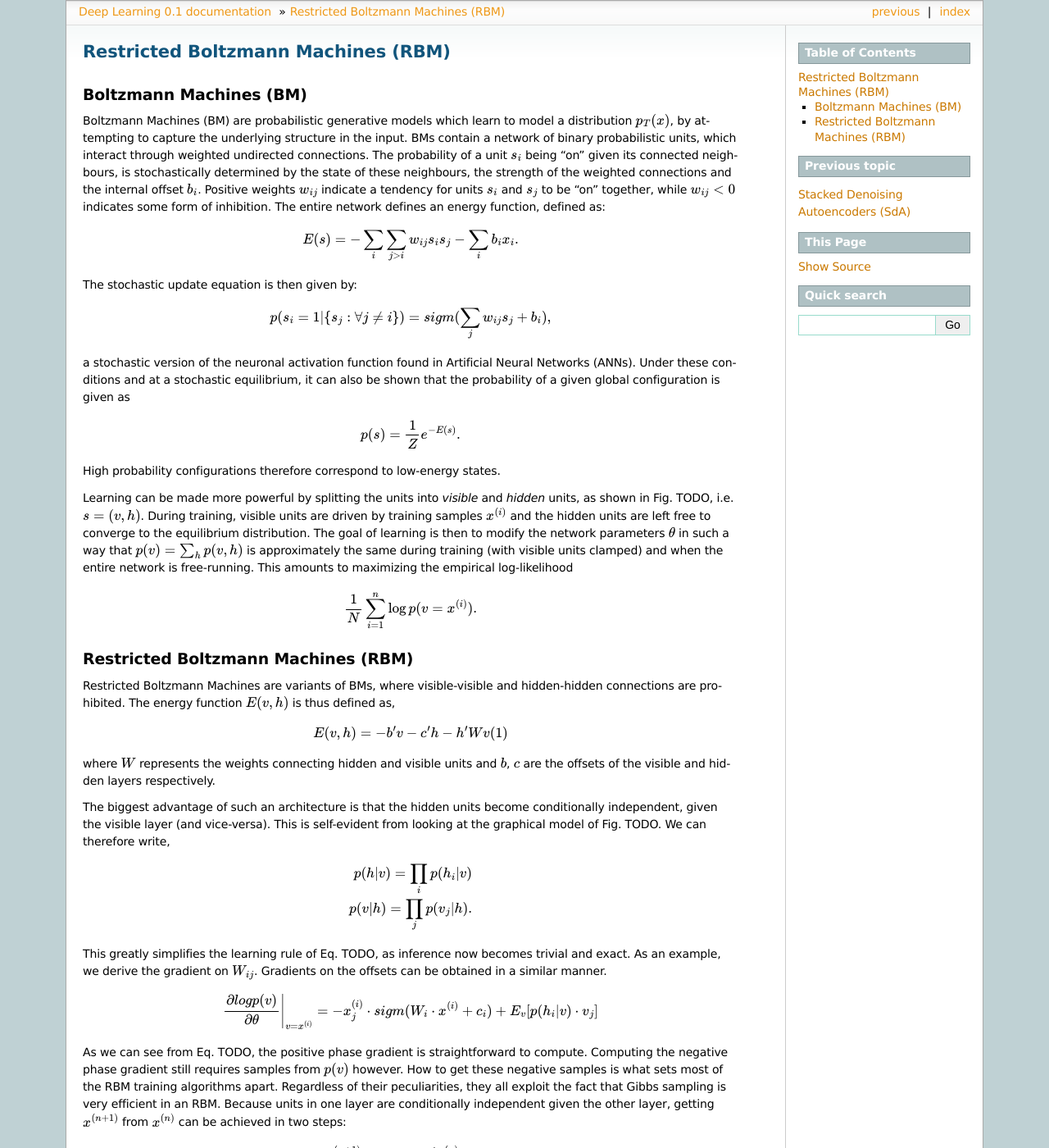
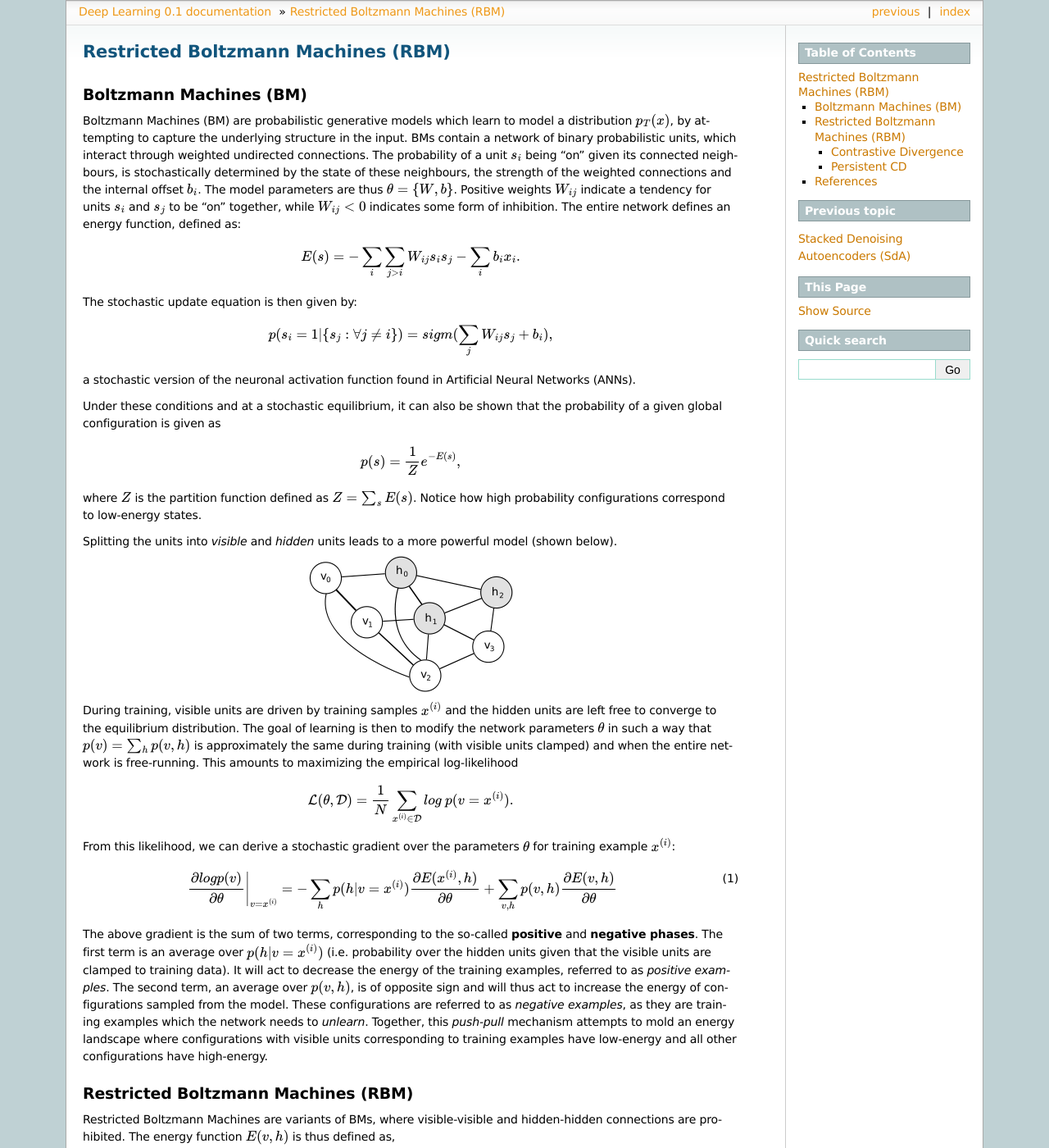
Before and after one commit to lisa-lab/DeepLearningTutorials, a Sphinx documentation site: the page built from doc/rbm.txt, in a window 1280 px wide and 1400 px high. Shown: the whole window at 82% size. Built offline with Sphinx 7.4.7, drawn with Linux system fonts in a browser that asks for light colours; formulas are drawn with MathJax 3; pages that are not in the unit, such as notebooks, are missing from menus; some of the changed text lies outside the part shown.

Commit message:
more theoretical stuff for rbm tutorial

```diff
--- a/doc/rbm.txt
+++ b/doc/rbm.txt
@@ -12,40 +12,70 @@ structure in the input. BMs contain a network of binary probabilistic units,
 which interact through weighted undirected connections. The probability of a
 unit :math:`s_i` being "on" given its connected neighbours, is stochastically
 determined by the state of these neighbours, the strength of the weighted
-connections and the internal offset :math:`b_i`. Positive weights
-:math:`w_{ij}` indicate a tendency for units :math:`s_i` and :math:`s_j` to be
-"on" together, while :math:`w_{ij} < 0` indicates some form of inhibition. The
-entire network defines an energy function, defined as:
+connections and the internal offset :math:`b_i`. The model parameters are thus
+:math:`\theta=\{W,b\}`. Positive weights :math:`W_{ij}` indicate a tendency for
+units :math:`s_i` and :math:`s_j` to be "on" together, while :math:`W_{ij} <
+0` indicates some form of inhibition. The entire network defines an energy
+function, defined as:
 
 .. math::
-    E(s) = - \sum_i \sum_{j > i} w_{ij}s_is_j - \sum_i b_i x_i.
+    E(s) = - \sum_i \sum_{j > i} W_{ij}s_is_j - \sum_i b_i x_i.
 
 The stochastic update equation is then given by:
 
 .. math::
-    p(s_i = 1 | \{s_j: \forall j \neq i \}) = sigm(\sum_j w_{ij} s_j + b_i),
+    p(s_i = 1 | \{s_j: \forall j \neq i \}) = sigm(\sum_j W_{ij} s_j + b_i),
+a stochastic version of the neuronal activation function found in Artificial
+Neural Networks (ANNs).
 
-a stochastic version of the neuronal activation function found in Artificial
-Neural Networks (ANNs). Under these conditions and at a stochastic equilibrium,
-it can also be shown that the probability of a given global configuration is
-given as
+Under these conditions and at a stochastic equilibrium, it can also be shown
+that the probability of a given global configuration is given as
 
 .. math::
-    p(s) = \frac{1}{Z} e^{-E(s)}.
+    p(s) = \frac{1}{Z} e^{-E(s)},
+where :math:`Z` is the partition function defined as :math:`Z = \sum_s E(s)`.
+Notice how high probability configurations correspond to low-energy states.
 
-High probability configurations therefore correspond to low-energy states.
+Splitting the units into *visible* and *hidden* units leads to a more powerful
+model (shown below).
 
-Learning can be made more powerful by splitting the units into *visible* and
-*hidden* units, as shown in Fig. TODO, i.e. :math:`s=(v,h)`. During training,
-visible units are driven by training samples :math:`x^{(i)}` and the hidden
-units are left free to converge to the equilibrium distribution. The goal of
-learning is then to modify the network parameters :math:`\theta` in such a way
-that :math:`p(v) = \sum_h p(v,h)` is approximately the same during training
-(with visible units clamped) and when the entire network is free-running. This
-amounts to maximizing the empirical log-likelihood
+.. image:: images/bm.png
+    :align: center
+
+During training, visible units are driven by training samples :math:`x^{(i)}`
+and the hidden units are left free to converge to the equilibrium
+distribution. The goal of learning is then to modify the network parameters
+:math:`\theta` in such a way that :math:`p(v) = \sum_h p(v,h)` is
+approximately the same during training (with visible units clamped) and when
+the entire network is free-running. This amounts to maximizing the empirical
+log-likelihood
 
 .. math::
-    \frac{1}{N} \sum_{i=1}^n \log p(v=x^{(i)}).
+    \mathcal{L}(\theta, \mathcal{D}) = \frac{1}{N} \sum_{x^{(i)} \in \mathcal{D}} log\ p(v=x^{(i)}).
+
+From this likelihood, we can derive a stochastic gradient over the parameters
+:math:`\theta` for training example :math:`x^{(i)}`:
+
+.. math::
+   :label: bm_grad
+
+    \left. \frac {\partial{log p(v)}} {\partial\theta} \right|_{v=x^{(i)}} =
+    -\sum_h p(h|v=x^{(i)}) \frac {\partial{E(x^{(i)},h)}} {\partial\theta}
+    +\sum_{v,h} p(v,h)
+      \frac {\partial{E(v,h)}} {\partial\theta}
+
+The above gradient is the sum of two terms, corresponding to the so-called
+**positive** and **negative phases**. The first term is an average
+over :math:`p(h|v=x^{(i)})` (i.e. probability over the hidden units given that the
+visible units are clamped to training data). It will act to decrease the
+energy of the training examples, referred to as *positive examples*.
+The second term, an average over :math:`p(v,h)`, is of opposite sign and will thus act
+to increase the energy of configurations sampled from the model.
+These configurations are referred to as *negative examples*, as they
+are training examples which the network needs to *unlearn*. Together,
+this *push-pull* mechanism attempts to mold an energy landscape where
+configurations with visible units corresponding to training examples have
+low-energy and all other configurations have high-energy.
 
 
 Restricted Boltzmann Machines (RBM)
@@ -56,7 +86,7 @@ and hidden-hidden connections are prohibited. The energy function :math:`E(v,h)`
 thus defined as,
 
 .. math::
-    E(v,h) = - b'v - c'h - h'Wv  (1)
+    E(v,h) = - b'v - c'h - h'Wv
 
 where :math:`W` represents the weights connecting hidden and visible units and
 :math:`b`, :math:`c` are the offsets of the visible and hidden layers
@@ -64,32 +94,75 @@ respectively.
 
 The biggest advantage of such an architecture is that the hidden units become
 conditionally independent, given the visible layer (and vice-versa). This is
-self-evident from looking at the graphical model of Fig. TODO. We can therefore
-write,
+self-evident from looking at the graphical model shown below.
+
+.. image:: images/rbm.png
+    :align: center
+
+This property allows us to write:
 
 .. math::
-    p(h|v) = \prod_i p(h_i|v) \\
-    p(v|h) = \prod_j p(v_j|h).
+    p(h|v) &= \prod_i p(h_i|v) \\
+    p(v|h) &= \prod_j p(v_j|h).
 
-This greatly simplifies the learning rule of Eq. TODO, as inference
-now becomes trivial and exact. As an example, we derive the gradient on
-:math:`W_{ij}`. Gradients on the offsets can be obtained in a similar manner.
+This greatly simplifies the learning rule of Eq. :eq:`bm_grad`.
+As an example, we derive the gradient on :math:`W_{ij}`. For derivations of
+the other gradients, we refer the reader to [Bengio09]_.
 
 .. math::
-    \left. \frac {\partial{log p(v)}} {\partial\theta} \right|_{v=x^{(i)}} =
+    \left. \frac {\partial{log p(v)}} {\partial W_{ij}} \right|_{v=x^{(i)}} =
     - x^{(i)}_j \cdot sigm(W_i \cdot x^{(i)} + c_i) + E_v[p(h_i|v) \cdot v_j]
 
-As we can see from Eq. TODO, the positive phase gradient is straightforward to
-compute. Computing the negative phase gradient still requires samples from
-:math:`p(v)` however. How to get these negative samples is what sets most of the RBM
-training algorithms apart. Regardless of their peculiarities, they all exploit
-the fact that Gibbs sampling is very efficient in an RBM. Because units in one
-layer are conditionally independent given the other layer, getting :math:`x^{(n+1)}`
-from :math:`x^{(n)}` can be achieved in two steps:
+In RBMs, the positive phase gradient is thus straightforward to compute.
+Computing the negative phase gradient is still problematic however, since
+it requires samples from :math:`p(v)` to compute the expectation. Samples of
+:math:`p(v)` can be obtained by running a Markov chain to convergence, using
+Gibbs sampling as the transition operator.
+
+.. image:: images/markov_chain.png
+    :align: center
+
+In the figure above, the superscript refers to the sample index within the
+Markov chain. Visible and hidden samples are obtained as follows:
 
 .. math::
-    h^{(n+1)} &\sim sigm(W'x^{(n)} + c) \\
-    x^{(n+1)} &\sim sigm(W h^{(n+1)} + b)
+    h^{(n+1)} &\sim sigm(W'v^{(n)} + c) \\
+    v^{(n+1)} &\sim sigm(W h^{(n+1)} + b).
 
-For a more detailed derivation of all the above formulas, we refer the reader to
-Bengio-2009 [TODO].
+Samples :math:`(v^{(t)}, h^{(t)})` are guaranteed to be accurate samples of
+:math:`p(v,h)` as :math:`t \rightarrow \infty`. Since each parameter update
+would require running this chain to convergence, learning algorithms for RBMs
+tend to use different tricks to efficiently sample from :math:`p(v,h)`.
+
+Contrastive Divergence
+----------------------
+
+Contrastive Divergence uses two tricks to speed up the sampling process:
+
+* since we eventually want :math:`p(v) \approx p_T(v)` (the true, underlying
+  distribution of the data), initialize the Markov chain with a training
+  example. This should help speed up convergence of the chain.
+
+* do not wait for the chain to converge: samples are obtained after k-steps of
+  Gibbs sampling. In pratice, :math:`k=1` has been shown to work surprisingly
+  well.
+
+Persistent CD
+-------------
+
+Persistent CD [Tieleman08]_ uses another approximation for sampling from
+:math:`p(v,h)`.  It relies on a single Markov chain, which has a persistent
+state. For each parameter update, we extract new samples by simply running the
+chain for k-steps. The state of the chain is then preserved for subsequent updates.
+
+The general intuition is that if parameter updates are small enough compared
+to the mixing rate of the chain, the Markov chain should be able to "catch up"
+to changes in the model.
+
+
+References
+++++++++++
+
+.. [Bengio09] Y. Bengio, `Learning deep architectures for AI <http://www.iro.umontreal.ca/~lisa/publications2/index.php/publications/show/239>`_, Foundations and Trends in Machine Learning 1(2) pages 1-127.
+
+.. [Tieleman08] T. Tieleman, `Training restricted boltzmann machines using approximations to the likelihood gradient`, ICML 2008.
```
Also changed, not shown: doc/images/bm.png (added), doc/images/markov_chain.png (added), doc/images/rbm.png (added).
